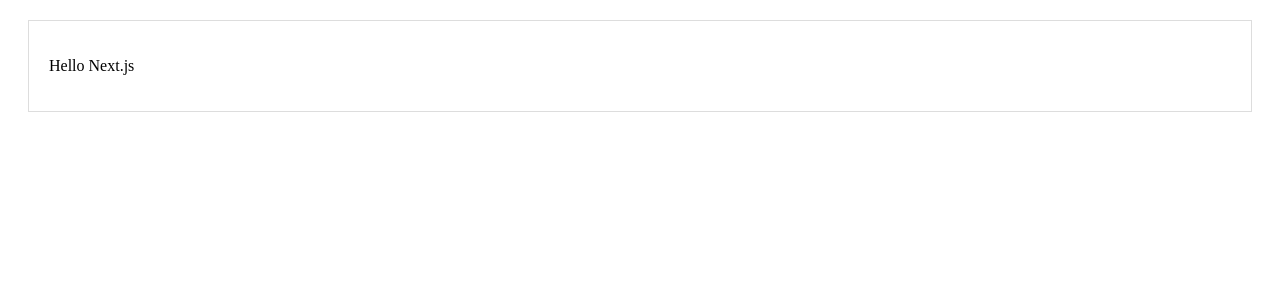
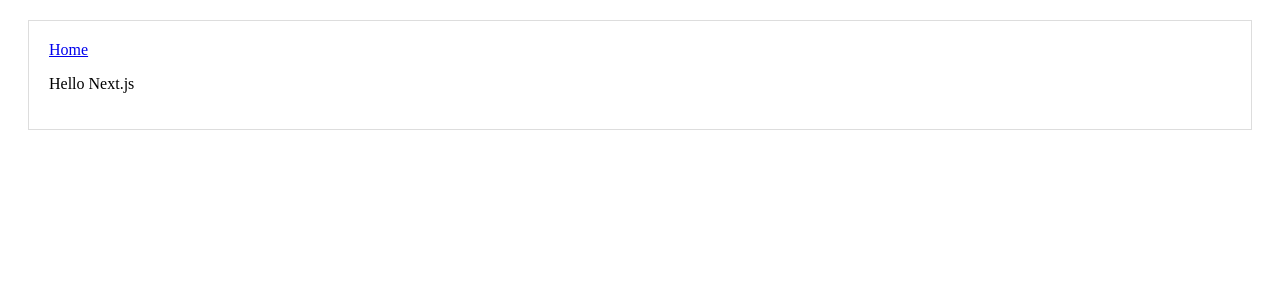
Before and after one commit to inokawa/inokawa.github.io, a Next.js app: page / in a window 1280 px wide. Shown: the top 300 px of the page. Built offline with nearby package versions, Linux system fonts and the light colour scheme.

Commit message:
Create Header component

```diff
--- /dev/null
+++ b/src/components/Header.tsx
@@ -0,0 +1,15 @@
+import Link from "next/link";
+
+const linkStyle = {
+  marginRight: 15,
+};
+
+const Component: React.FC<{}> = () => (
+  <div>
+    <Link href="/">
+      <a style={linkStyle}>Home</a>
+    </Link>
+  </div>
+);
+
+export default Component;
--- a/src/pages/index.tsx
+++ b/src/pages/index.tsx
@@ -1,9 +1,11 @@
 import { NextPage } from "next";
+import Header from "../components/Header";
 import Layout from "../components/Layout";
 
 const Page: NextPage = () => {
   return (
     <Layout>
+      <Header />
       <p>Hello Next.js</p>
     </Layout>
   );
```
